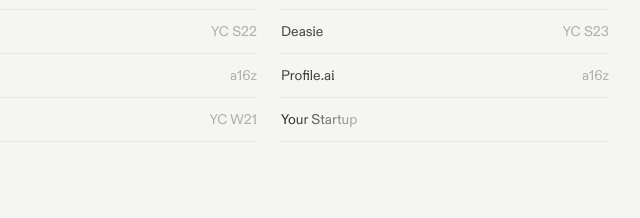
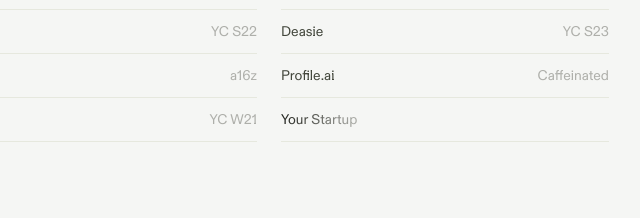
Before and after one commit to nathangdias/nathangdias.github.io, a plain HTML site: page index.html in a window 1280 px wide. Shown: the part 502-720 px from the top of the page, 371-1011 px from the left. Drawn offline with Linux system fonts and the light colour scheme; files whose address does not match are found by name; a web font is replaced by a local one.

Commit message:
Update index.html

```diff
--- a/index.html
+++ b/index.html
@@ -105,7 +105,7 @@
                 </div>
                 <div class="cell">
                     <p>Profile.ai</p>
-                    <p>a16z</p>
+                    <p>Caffeinated</p>
                 </div>
                 <div class="cell">
                     <p>Awari</p>
```
